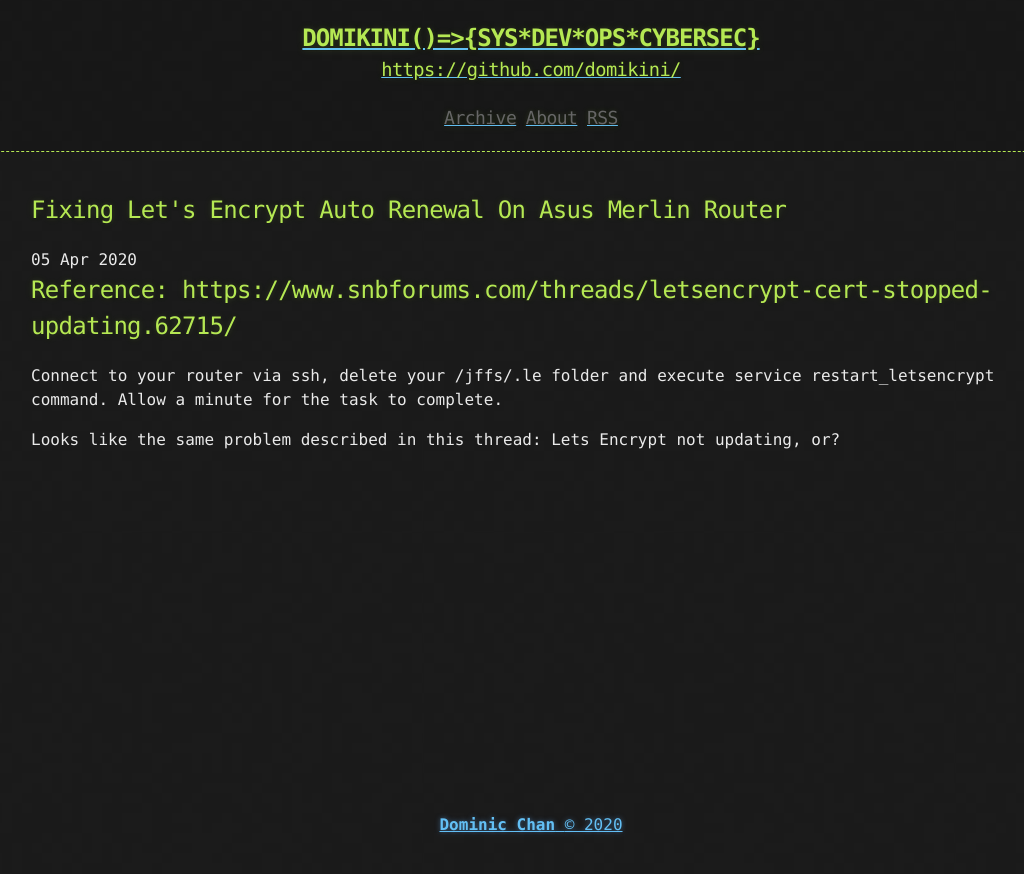
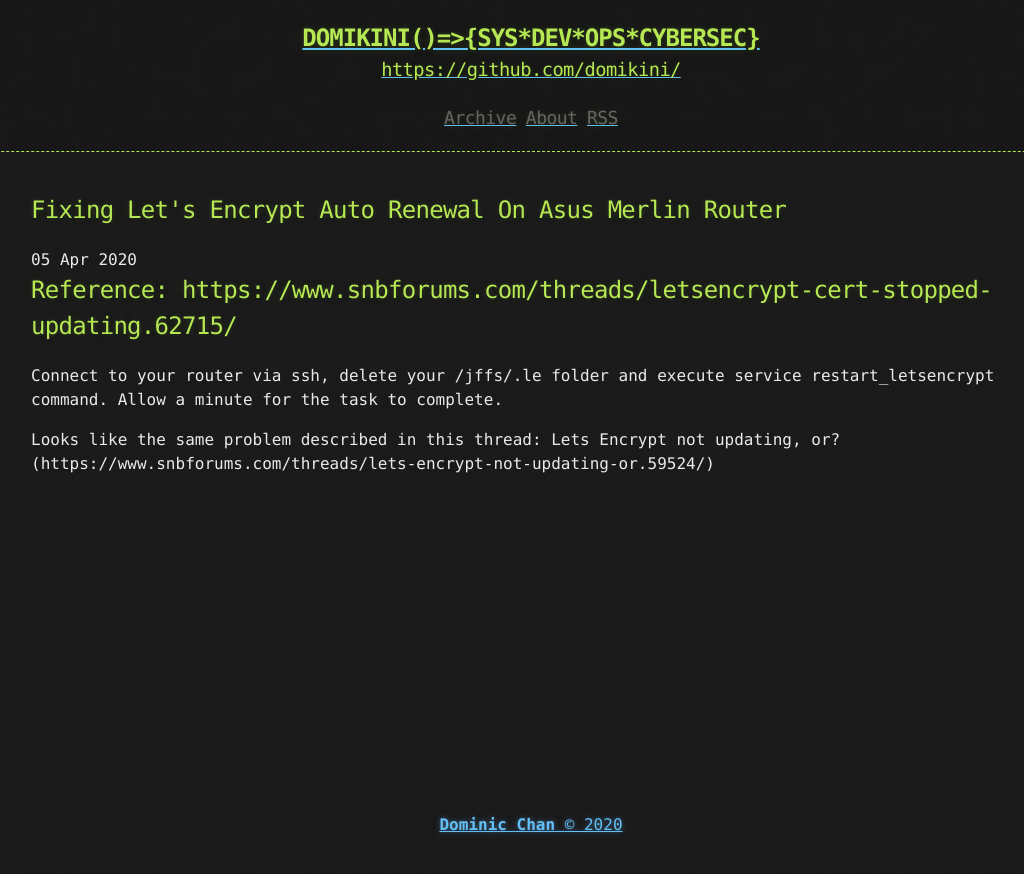
Before and after one commit to domikini/domikini.github.io, a Jekyll site: the page built from _posts/2020-04-05-Fixing-let's-encrypt-auto-renewal-on-ASUS-Merlin-router.md, in a window 1280 px wide. Shown: the top 874 px of the page, without its empty margins (109-1133 px from the left). Built offline with Jekyll 4.4.1, drawn with Linux system fonts in a browser that asks for light colours; some of the changed lines change nothing that is shown.

Commit message:
Update 2020-04-05-Fixing-let's-encrypt-auto-renewal-on-ASUS-Merlin-router.md

```diff
--- a/_posts/2020-04-05-Fixing-let's-encrypt-auto-renewal-on-ASUS-Merlin-router.md
+++ b/_posts/2020-04-05-Fixing-let's-encrypt-auto-renewal-on-ASUS-Merlin-router.md
@@ -2,4 +2,4 @@
 
 Connect to your router via ssh, delete your /jffs/.le folder and execute service restart_letsencrypt command. Allow a minute for the task to complete.
 
-Looks like the same problem described in this thread: Lets Encrypt not updating, or?
+Looks like the same problem described in this thread: Lets Encrypt not updating, or? (https://www.snbforums.com/threads/lets-encrypt-not-updating-or.59524/)
```
